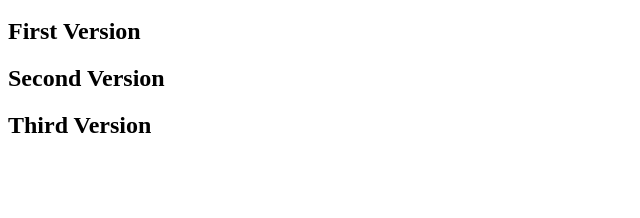
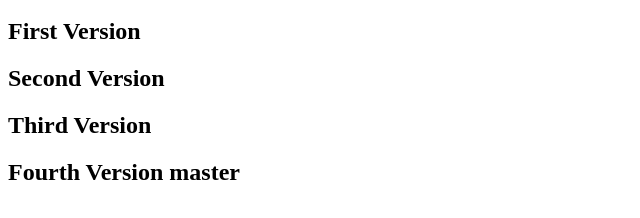
Before and after one commit to raiadi/sandbox, a plain HTML site: page index.html in a window 1280 px wide. Shown: the part 48-266 px from the top of the page, without its empty margins (0-640 px from the left). Drawn offline with Linux system fonts and the light colour scheme.

Commit message:
master branch commit 4

```diff
--- a/index.html
+++ b/index.html
@@ -5,3 +5,5 @@
 <h2>Second Version</h2>
 
 <h2>Third Version</h2>
+
+<h2>Fourth Version master</h2>
```
